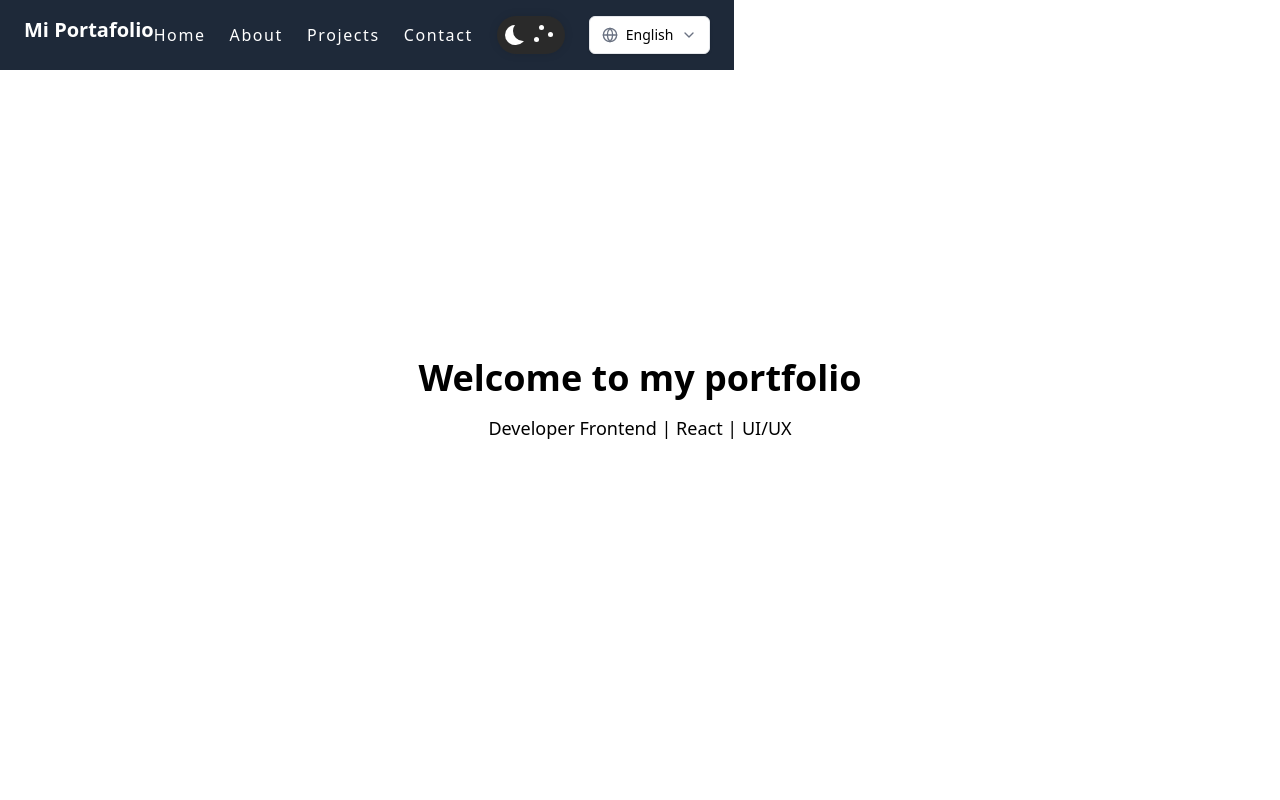
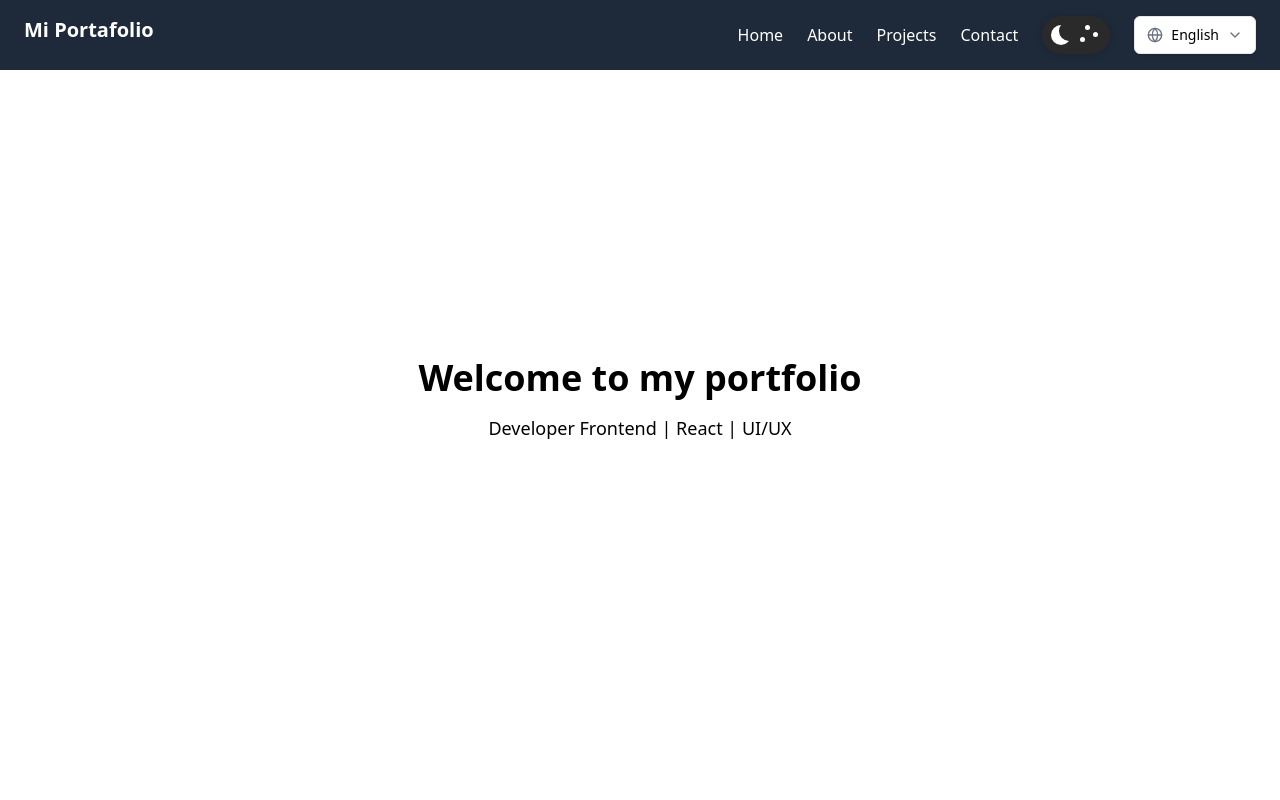
Before and after one commit to LangerTwo/portfolio, a React (Vite) app: page / in a window 1280 px wide. Shown: the top 800 px of the page. Built offline with nearby package versions, Linux system fonts and the light colour scheme.

Commit message:
add scroll smoot del navbar

```diff
--- a/src/App.jsx
+++ b/src/App.jsx
@@ -16,8 +16,8 @@ function App() {
         <section id="about"><About /></section>
         <section id="projects"><Projects /></section>
         <section id="contact"><Contact /></section>
-        <Footer />
       </main>
+      <Footer />
     </>
   );
 }
--- a/src/components/Navbar.jsx
+++ b/src/components/Navbar.jsx
@@ -3,6 +3,7 @@ import { Menu, X } from "lucide-react";
 import { useTranslation } from 'react-i18next'
 import DarkModeToggle from "./DarkModeToggle";
 import LanguageSwitcher from "./LanguageSwitcher";
+import { Link as ScrollLink } from 'react-scroll';
 
 function Navbar() {
   const { t } = useTranslation();
@@ -12,25 +13,33 @@ function Navbar() {
   const closeMenu = () => setMenuOpen(false);
 
   const links = [
-    { to: "#home", label: t("home") },
-    { to: "#about", label: t("about") },
-    { to: "#projects", label: t("projects_title") },
-    { to: "#contact", label: t("contact") },
+    { to: "home", label: t("home") },
+    { to: "about", label: t("about") },
+    { to: "projects", label: t("projects_title") },
+    { to: "contact", label: t("contact") },
   ];
 
   return (
-    <nav className="fixed bg-gray-800 text-white px-6 py-4 flex justify-between">
+    <nav className="fixed w-full bg-gray-800 text-white px-6 py-4 flex justify-between">
       <h1 className="text-xl font-bold">
-        <a href="#home" onClick={closeMenu}>Mi Portafolio</a>
+        <ScrollLink to="home" smooth={true} duration={500} onClick={closeMenu} className="cursor-pointer">
+          Mi Portafolio
+        </ScrollLink>
       </h1>
 
       {/* Desktop Menu */}
       <ul className="hidden md:flex space-x-6 items-center">
         {links.map((link) => (
-          <li key={link.to} smooth={true} duration={500} className="tracking-widest">
-            <a href={link.to} onClick={closeMenu} className="hover:text-blue-400 transition">
+          <li key={link.to}>
+            <ScrollLink
+              to={link.to}
+              smooth={true}
+              duration={500}
+              onClick={closeMenu}
+              className="hover:text-blue-400 transition cursor-pointer"
+            >
               {link.label}
-            </a>
+            </ScrollLink>
           </li>
         ))}
         <li><DarkModeToggle /></li>
@@ -50,9 +59,15 @@ function Navbar() {
           <ul className="space-y-4 flex flex-col items-center justify-center h-full">
             {links.map((link) => (
               <li key={link.to} className="w-full flex flex-col py-3 items-center tracking-widest border-b-2 border-gray-700">
-                <a href={link.to} onClick={closeMenu} className="hover:text-blue-400 transition">
+                <ScrollLink
+                  to={link.to}
+                  smooth={true}
+                  duration={500}
+                  onClick={closeMenu}
+                  className="hover:text-blue-400 transition cursor-pointer"
+                >
                   {link.label}
-                </a>
+                </ScrollLink>
               </li>
             ))}
             <li><DarkModeToggle /></li>
@@ -65,4 +80,3 @@ function Navbar() {
 }
 
 export default Navbar;
-// This code is a React component for a responsive navigation bar.
```
